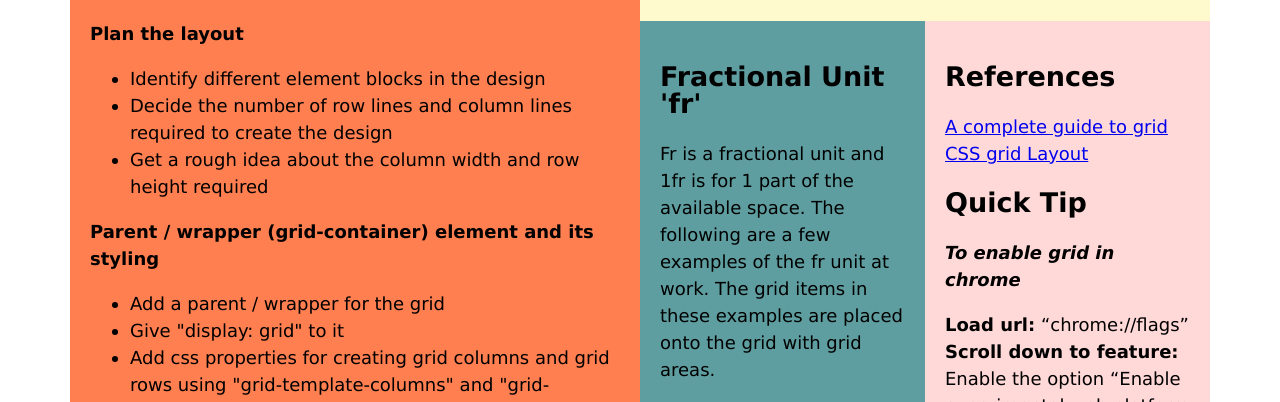
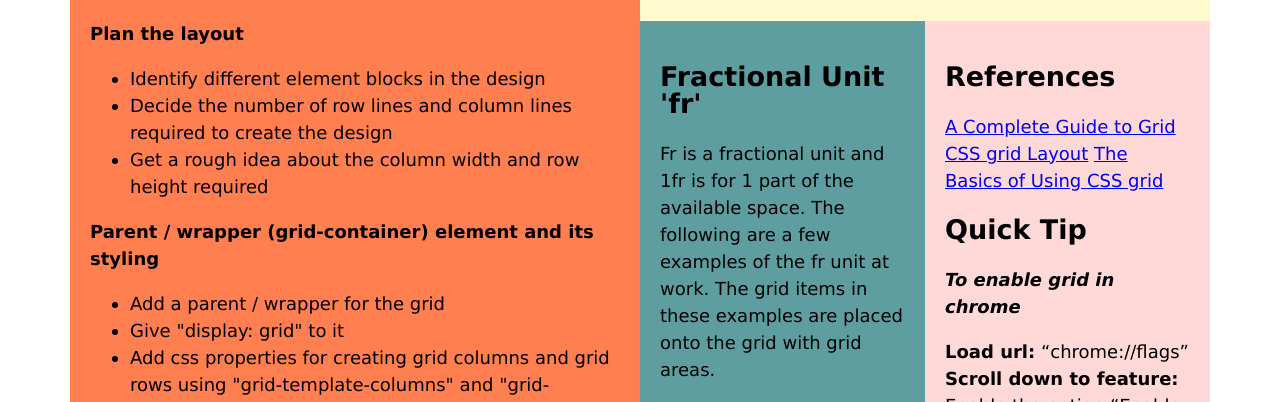
Before and after one commit to kavithajayan/CSS-Grid-Layout, a plain HTML site: page index.html in a window 1280 px wide. Shown: the part 376-778 px from the top of the page. Drawn offline with Linux system fonts and the light colour scheme.

Commit message:
added a new reference link

```diff
--- a/index.html
+++ b/index.html
@@ -75,9 +75,10 @@
             <br />
         </aside>
         <footer class="footer box">
-            <h2>References</h2><a href="https://css-tricks.com/snippets/css/complete-guide-grid/" target="_blank">A complete guide to grid</a>
+            <h2>References</h2><a href="https://css-tricks.com/snippets/css/complete-guide-grid/" target="_blank">A Complete Guide to Grid</a>
             <br />
             <a href="https://developer.mozilla.org/en-US/docs/Web/CSS/CSS_Grid_Layout" target="_blank">CSS grid Layout</a>
+            <a href="https://appendto.com/2017/02/the-basics-of-using-css-grid/" target="_blank">The Basics of Using CSS grid</a>
             <h2>Quick Tip</h2>
             <p><strong><i>To enable grid in chrome</i></strong></p>
             <p><strong>Load url:</strong> “chrome://flags”
```
